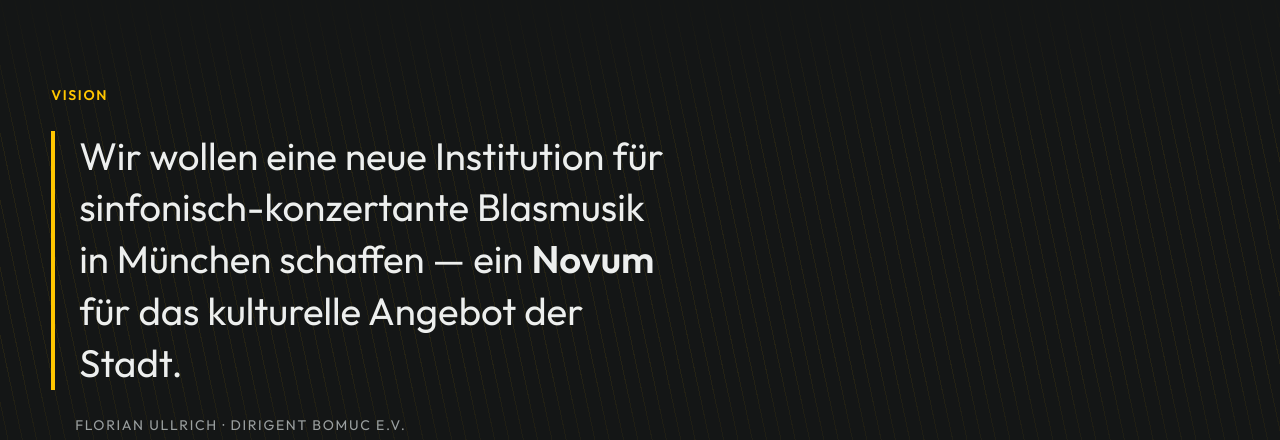
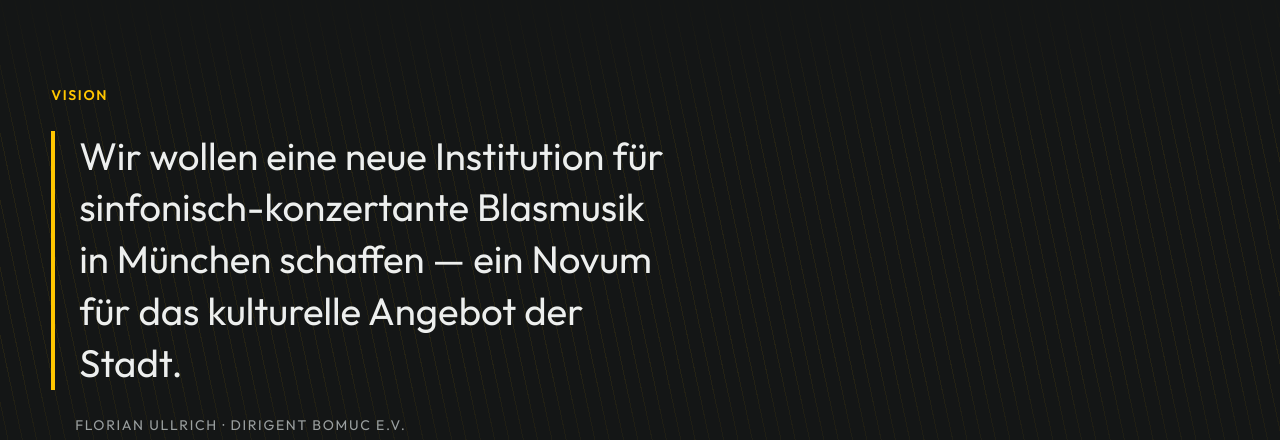
Before and after one commit to blasorchester-muenchen/website, a website: page index.html in a window 1280 px wide. Shown: the part 4660-5100 px from the top of the page. Drawn offline with Linux system fonts and the light colour scheme.

Commit message:
Change formatting of vision statement

```diff
--- a/index.html
+++ b/index.html
@@ -454,7 +454,7 @@
       <div class="quote-lg reveal">
         <span class="label">Vision</span>
         <blockquote>Wir wollen eine neue Institution für sinfonisch-konzertante Blasmusik
-          in München schaffen — ein <strong>Novum</strong> für das kulturelle Angebot der Stadt.</blockquote>
+          in München schaffen — ein Novum für das kulturelle Angebot der Stadt.</blockquote>
         <cite>Florian Ullrich · Dirigent boMUC e.V.</cite>
       </div>
     </div>
```
